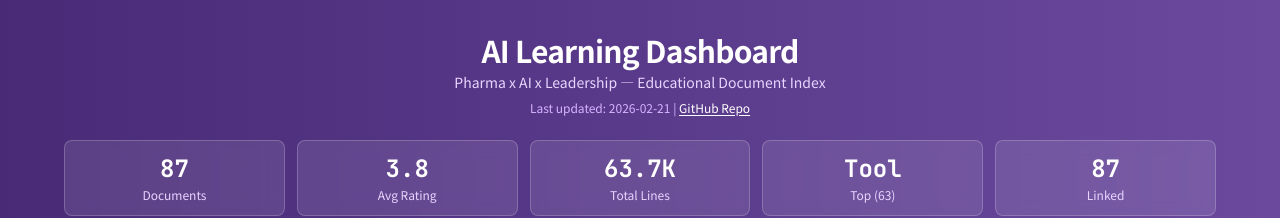
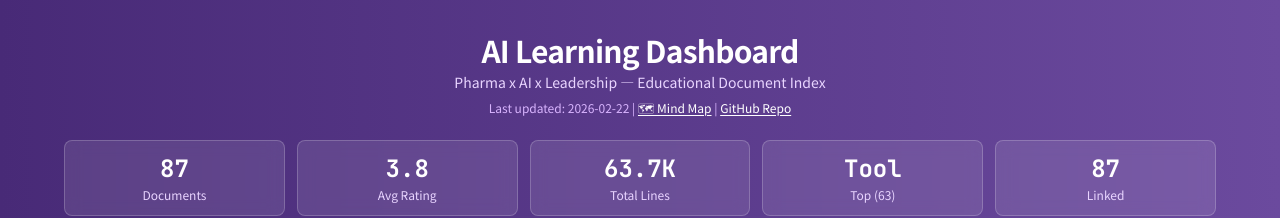
Before and after one commit to Eaglemamba/david-ai-learning, a plain HTML site: page index.html in a window 1280 px wide. Shown: the top 218 px of the page. Drawn offline with nearby package versions, Linux system fonts and the light colour scheme.

Commit message:
Add mind map link to dashboard header
Co-Authored-By: Claude Opus 4.6 <noreply@anthropic.com>

```diff
--- a/index.html
+++ b/index.html
@@ -34,7 +34,7 @@
             <div class="text-center">
                 <h1 class="text-3xl font-bold tracking-tight">AI Learning Dashboard</h1>
                 <p class="text-purple-200 text-sm mt-1">Pharma x AI x Leadership — Educational Document Index</p>
-                <p class="text-xs text-purple-300 mt-2">Last updated: 2026-02-21 | <a href="https://github.com/Eaglemamba/david-ai-learning" target="_blank" class="text-white underline underline-offset-2 hover:text-purple-100">GitHub Repo</a></p>
+                <p class="text-xs text-purple-300 mt-2">Last updated: 2026-02-22 | <a href="mindmap.html" class="text-white underline underline-offset-2 hover:text-purple-100">🗺 Mind Map</a> | <a href="https://github.com/Eaglemamba/david-ai-learning" target="_blank" class="text-white underline underline-offset-2 hover:text-purple-100">GitHub Repo</a></p>
             </div>
             <div class="grid grid-cols-2 sm:grid-cols-5 gap-3 mt-6" id="statsRow"></div>
         </div>
```
